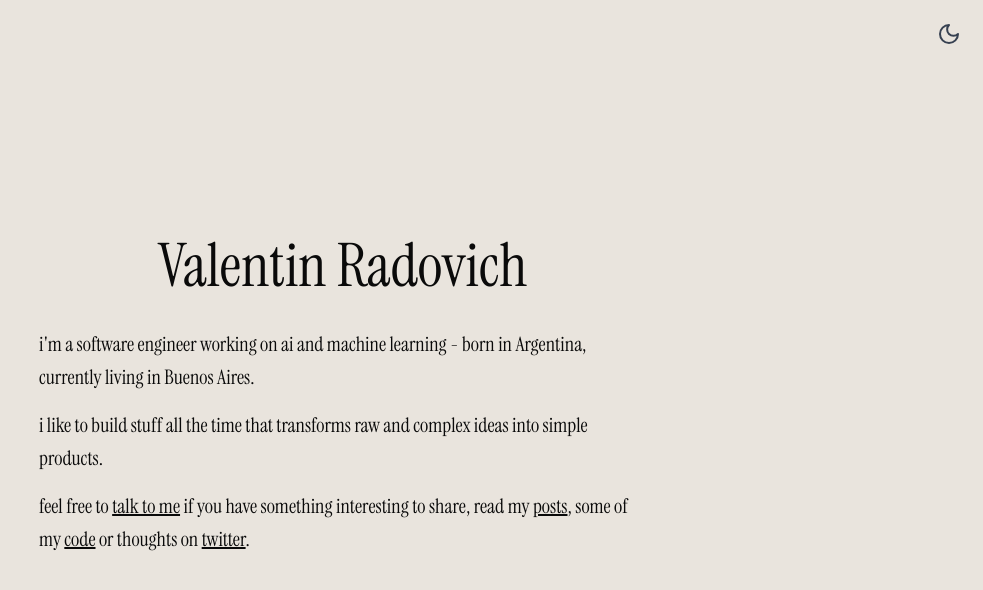
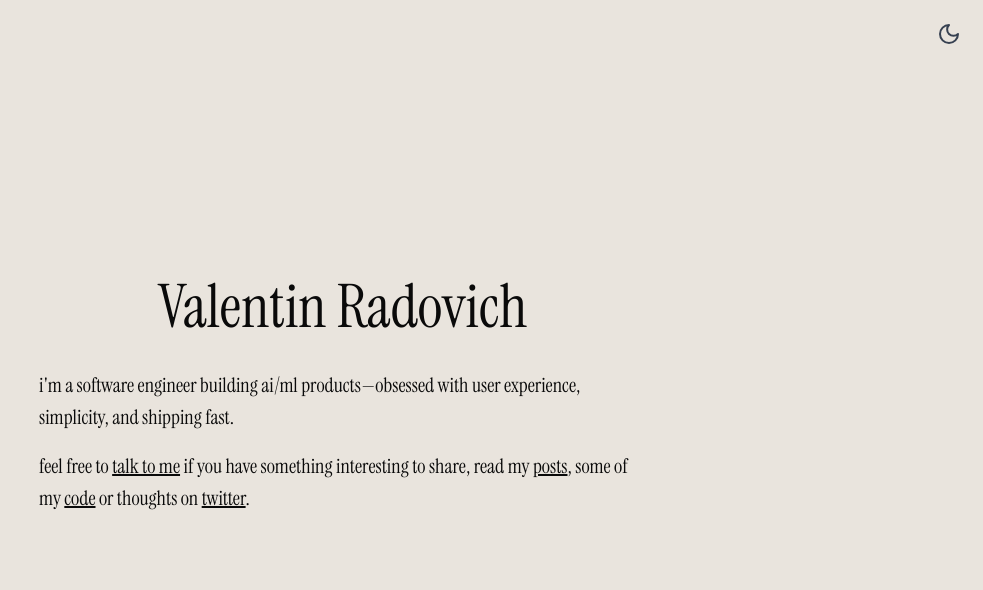
Before and after one commit to valenradovich/valentinradovich.com, a Next.js app: page / in a window 1280 px wide. Shown: the top 590 px of the page, without its empty margins (297-1280 px from the left). Built offline with nearby package versions, Linux system fonts and the light colour scheme.

Commit message:
Refactor: Update personal bio to be more concise
Co-authored-by: fernandezradovich <fernandezradovich@gmail.com>

```diff
--- a/app/page.tsx
+++ b/app/page.tsx
@@ -15,10 +15,7 @@ export default function Home() {
       </header>
       <div className="text-left">
         <p className="text-xl mb-4 leading-relaxed">
-          i'm a software engineer working on ai and machine learning - born in Argentina, currently living in Buenos Aires.
-        </p>
-        <p className="text-xl mb-4 leading-relaxed">
-          i like to build stuff all the time that transforms raw and complex ideas into simple products.
+          i'm a software engineer building ai/ml products—obsessed with user experience, simplicity, and shipping fast.
         </p>
         <p className="text-xl mb-4 leading-relaxed">
             feel free to <Link href="mailto:hi@valentinradovich.com" className="underline hover:no-underline">talk to me</Link> if you have something interesting to share,
```
